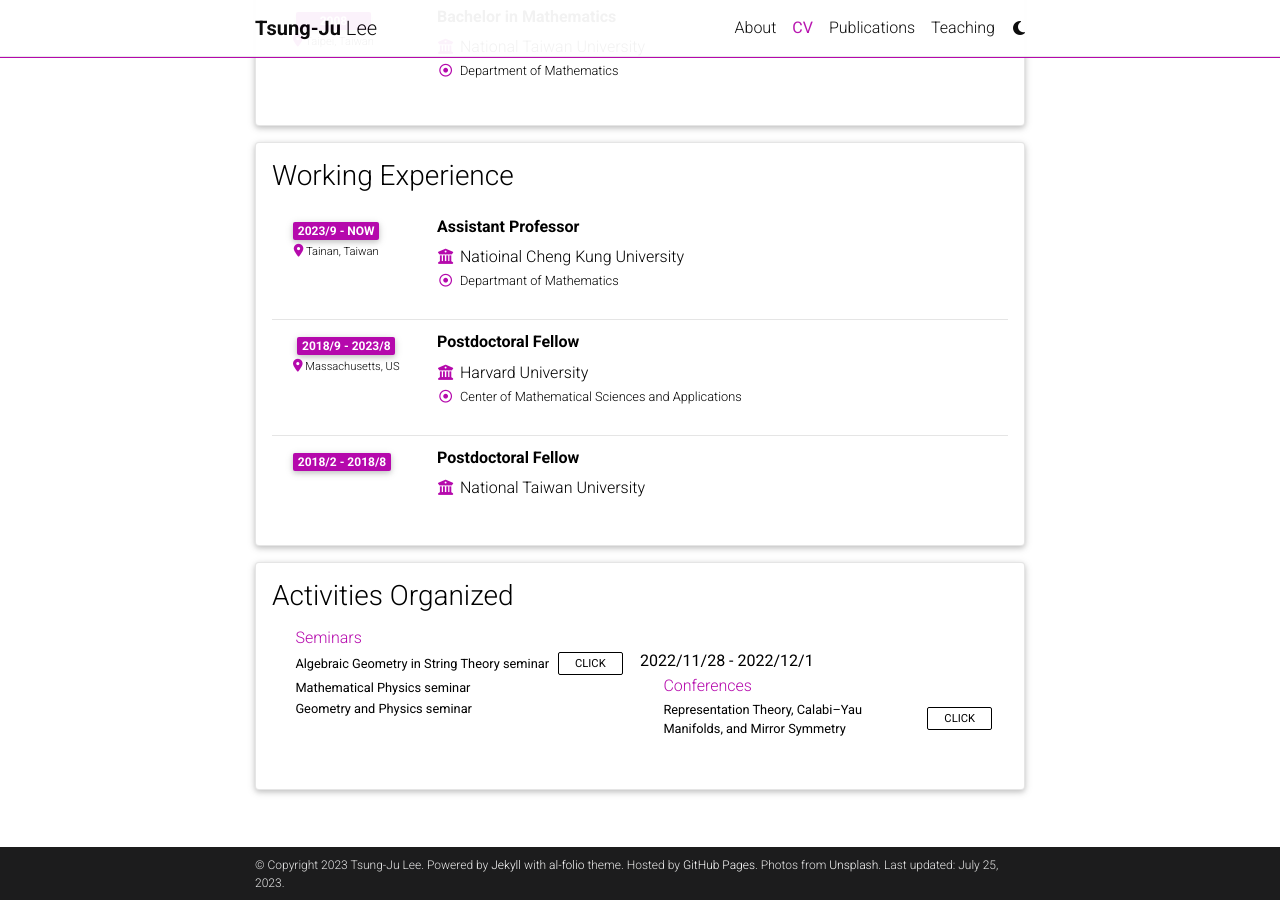
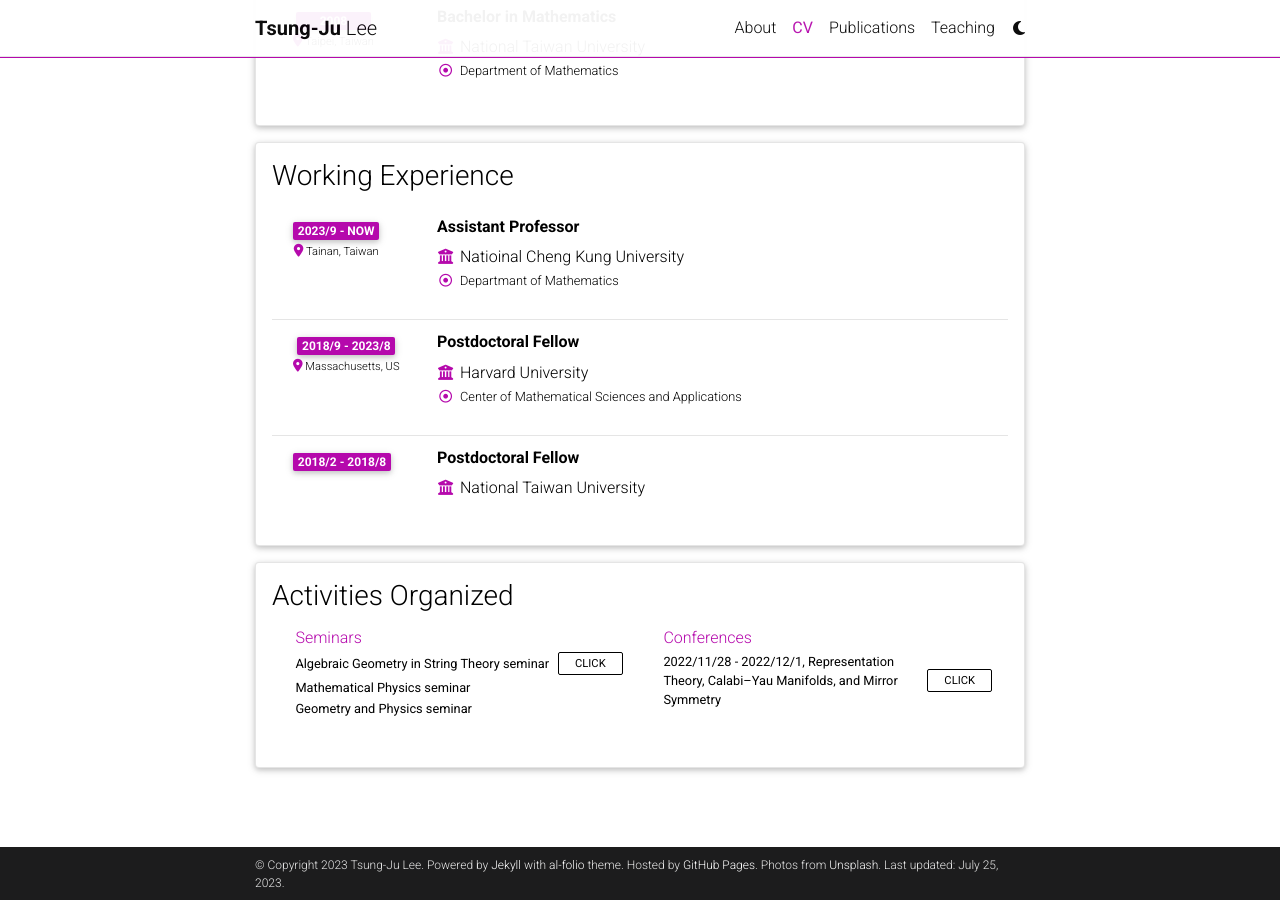
Before and after one commit to yusd24/yusd24.github.io-, a Jekyll site: the page built from _pages/cv.md, in a window 1280 px wide and 900 px high, scrolled down 817 px. Built offline with Jekyll 4.4.1, drawn with Linux system fonts in a browser that asks for light colours; comment, search, counter and statistics services are not loaded; a style sheet for code colours, icons or effects is not loaded; some of the changed lines change nothing that is shown.

Commit message:
Update cv.yml

```diff
--- a/_data/cv.yml
+++ b/_data/cv.yml
@@ -58,8 +58,7 @@
         description: 2020/06 - 2020/08, co-organized with Pei Du and Yoosik Kim
     - category: Conferences
       items:
-      - name: Representation Theory, Calabi–Yau Manifolds, and Mirror Symmetry
-        time: 2022/11/28 - 2022/12/1
+      - name: 2022/11/28 - 2022/12/1, Representation Theory, Calabi–Yau Manifolds, and Mirror Symmetry
         link: https://cmsa.fas.harvard.edu/event/representation-theory-calabi-yau-manifolds-and-mirror-symmetry/
         linkname: CLICK
       - name:
```
